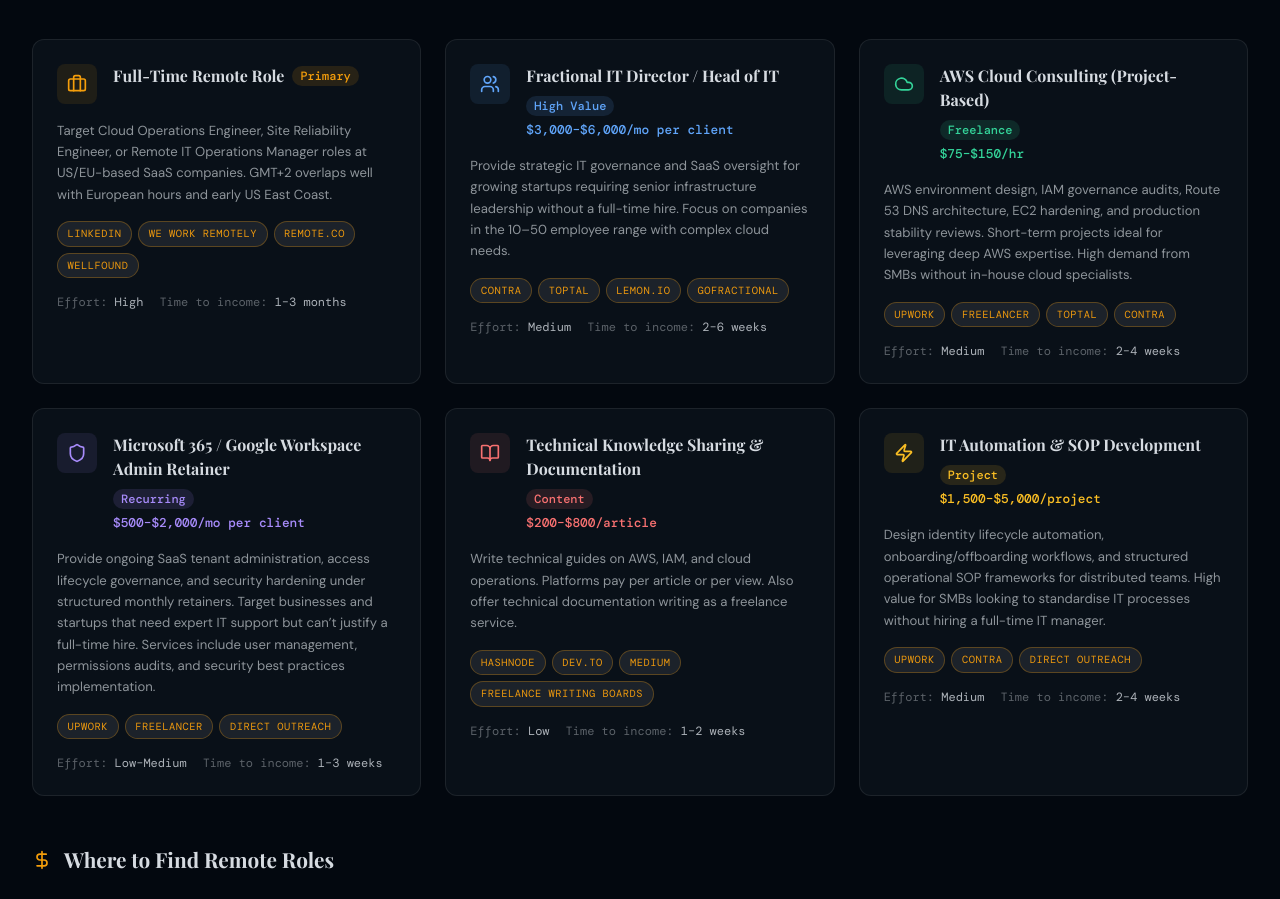
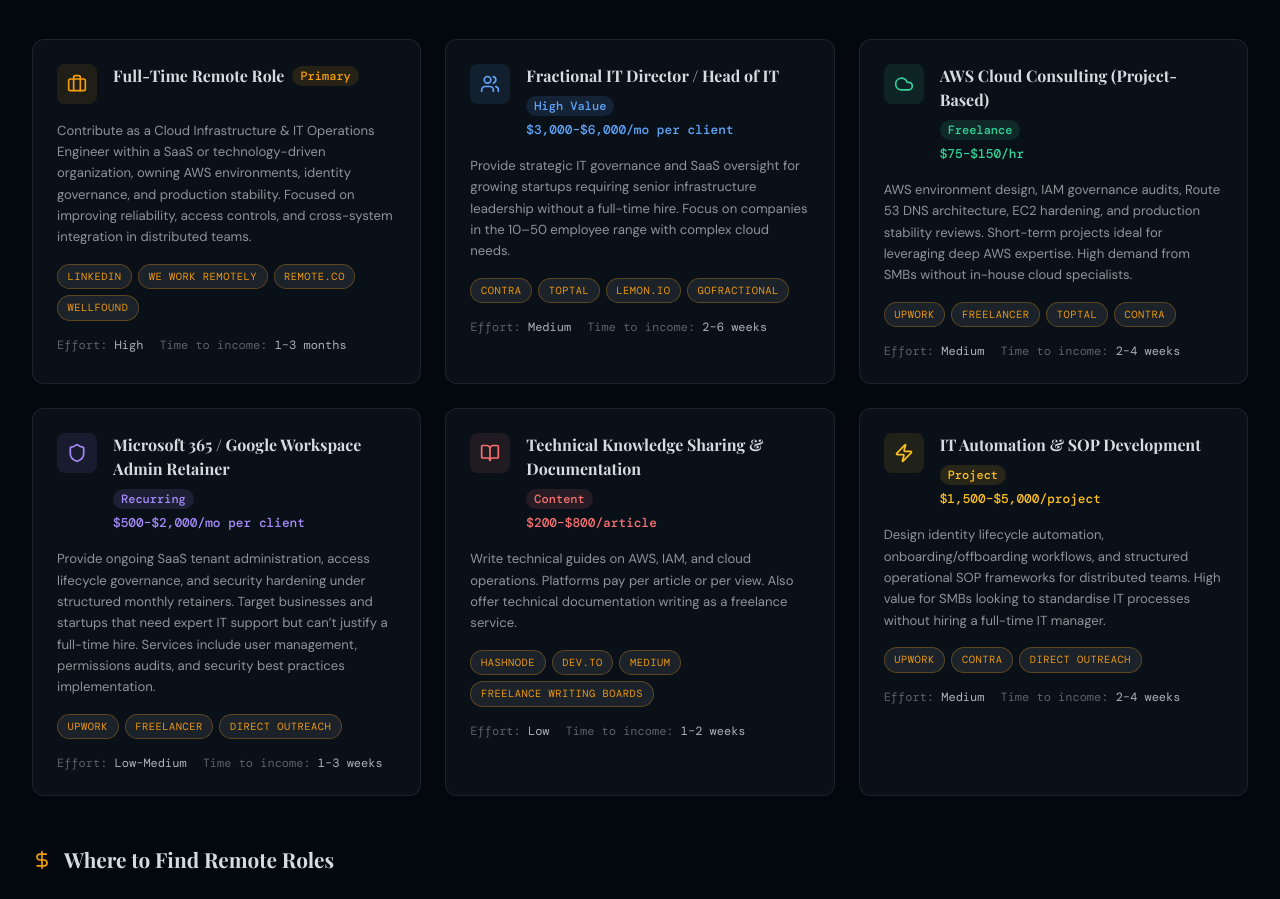
Before and after one commit to NeoSlinkee/portfolio, a React (Vite) app: page / in a window 1280 px wide. Shown: the part 5966-6865 px from the top of the page. Built offline with nearby package versions, Linux system fonts and the light colour scheme.

Commit message:
updated sections to reflect better

```diff
--- a/src/pages/Home.tsx
+++ b/src/pages/Home.tsx
@@ -78,7 +78,7 @@ const engagementModels = [
     type: "Primary",
     platforms: ["LinkedIn", "We Work Remotely", "Remote.co", "Wellfound"],
     description:
-      "Target Cloud Operations Engineer, Site Reliability Engineer, or Remote IT Operations Manager roles at US/EU-based SaaS companies. GMT+2 overlaps well with European hours and early US East Coast.",
+      "Contribute as a Cloud Infrastructure & IT Operations Engineer within a SaaS or technology-driven organization, owning AWS environments, identity governance, and production stability. Focused on improving reliability, access controls, and cross-system integration in distributed teams.",
     targetRole: "Mid-Senior Cloud Infrastructure Roles",
     effort: "High",
     timeToIncome: "1–3 months",
```
